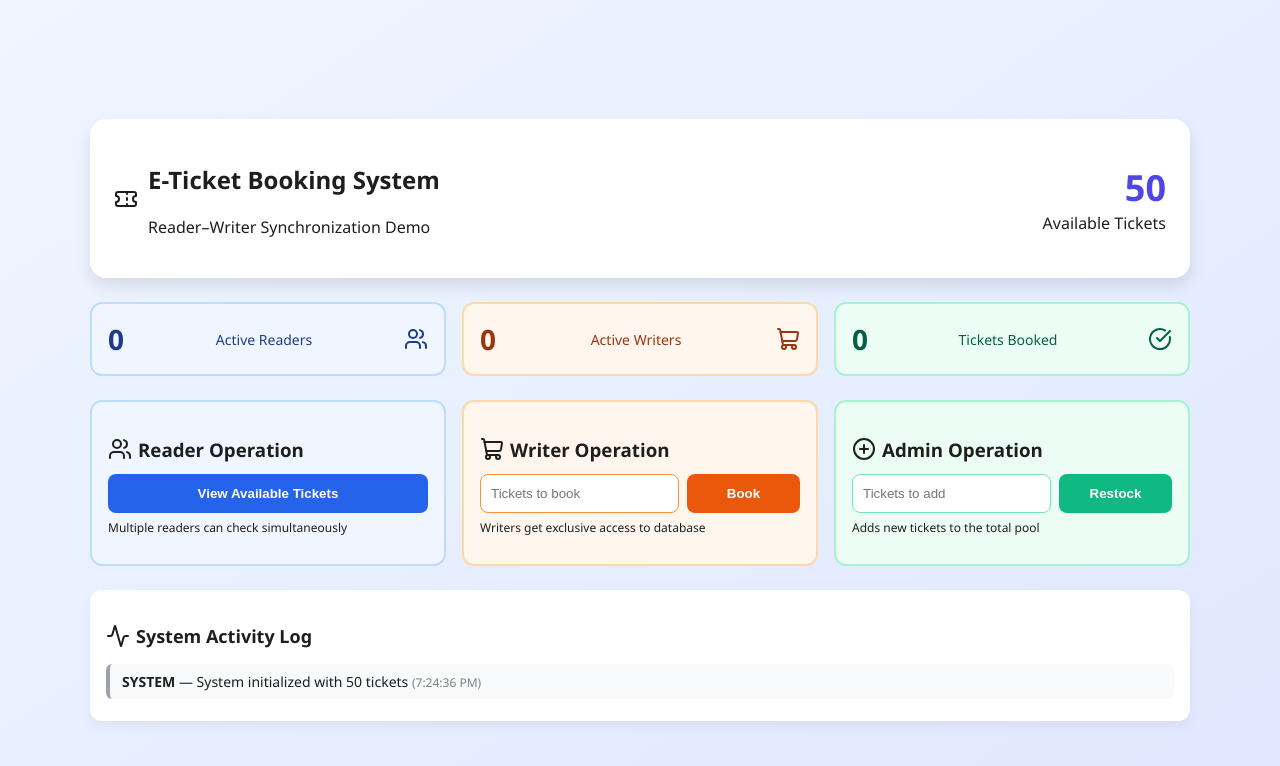
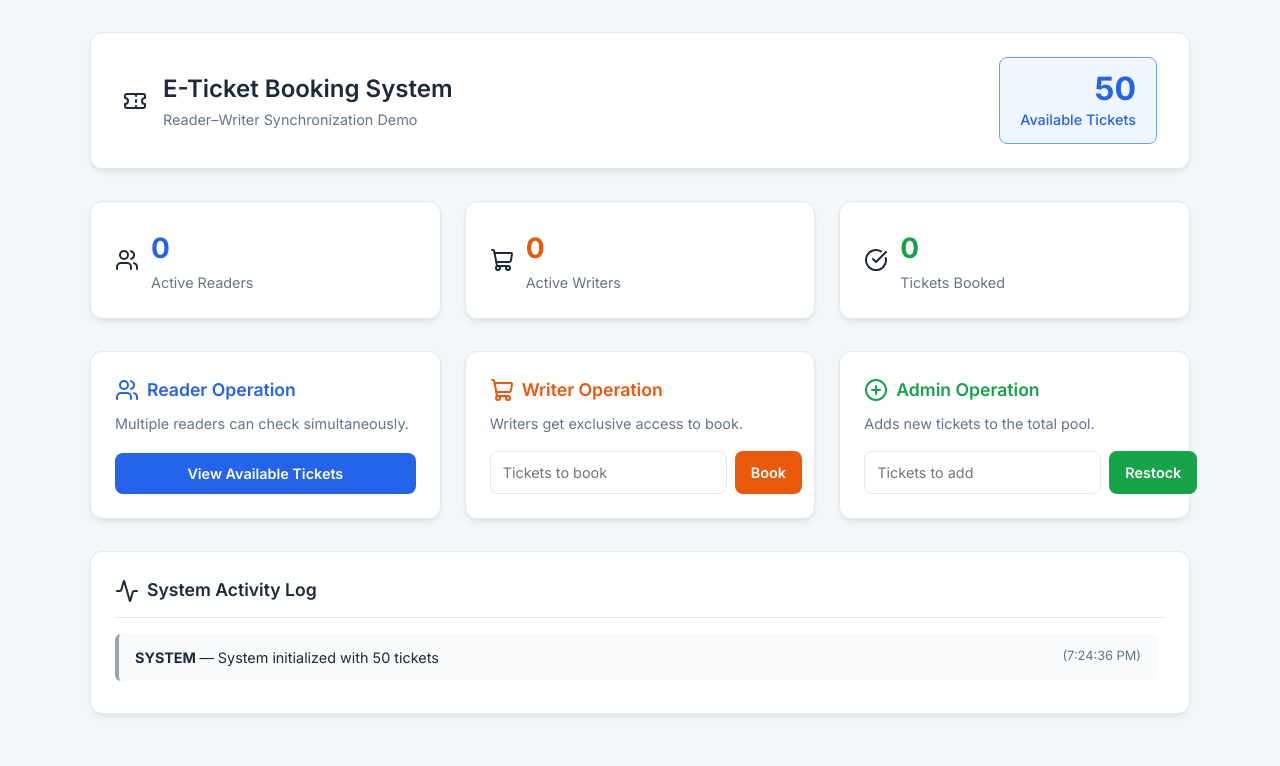
Before and after one commit to saket-0/Operating-Systems, a plain HTML site: page index.html in a window 1280 px wide. Drawn offline with nearby package versions, Linux system fonts and the light colour scheme.

Commit message:
Working Model 1

```diff
--- a/index.html
+++ b/index.html
@@ -8,8 +8,10 @@
   <script src="https://unpkg.com/lucide@latest"></script>
 </head>
 <body>
+
   <div id="app">
-    <div class="main-screen" id="mainScreen"> <header>
+    <div class="container">
+      <header>
         <div class="title">
           <i data-lucide="ticket"></i>
           <div>
@@ -23,49 +25,56 @@
         </div>
       </header>
 
+      <main id="mainScreen">
         <div class="stats">
           <div class="stat blue">
+            <i data-lucide="users"></i>
+            <div class="stat-info">
               <div class="value" id="activeReaders">0</div>
               <div class="label">Active Readers</div>
-          <i data-lucide="users"></i>
+            </div>
           </div>
 
           <div class="stat orange">
+            <i data-lucide="shopping-cart"></i>
+            <div class="stat-info">
               <div class="value" id="activeWriters">0</div>
               <div class="label">Active Writers</div>
-          <i data-lucide="shopping-cart"></i>
+            </div>
           </div>
 
           <div class="stat green">
+            <i data-lucide="check-circle"></i>
+            <div class="stat-info">
               <div class="value" id="ticketsBooked">0</div>
               <div class="label">Tickets Booked</div>
-          <i data-lucide="check-circle"></i>
+            </div>
           </div>
         </div>
 
         <div class="operations">
           <div class="operation blue">
             <h3><i data-lucide="users"></i> Reader Operation</h3>
+            <p>Multiple readers can check simultaneously.</p>
             <button id="viewBtn">View Available Tickets</button>
-          <p>Multiple readers can check simultaneously</p>
           </div>
 
           <div class="operation orange">
             <h3><i data-lucide="shopping-cart"></i> Writer Operation</h3>
+            <p>Writers get exclusive access to book.</p>
             <div class="input-row">
               <input type="number" id="bookCount" placeholder="Tickets to book" min="1">
               <button id="bookBtn">Book</button>
             </div>
-          <p>Writers get exclusive access to database</p>
           </div>
 
           <div class="operation green">
             <h3><i data-lucide="plus-circle"></i> Admin Operation</h3>
+            <p>Adds new tickets to the total pool.</p>
             <div class="input-row">
               <input type="number" id="restockCount" placeholder="Tickets to add" min="1">
               <button id="restockBtn">Restock</button>
             </div>
-          <p>Adds new tickets to the total pool</p>
           </div>
         </div>
 
@@ -75,6 +84,7 @@
             <p class="empty">No activity yet. Start by viewing tickets or booking!</p>
           </div>
         </div>
+      </main>
     </div>
   </div>
 
--- a/style.css
+++ b/style.css
@@ -1,259 +1,356 @@
-body {
-  margin: 0;
-  font-family: 'Segoe UI', Tahoma, Geneva, Verdana, sans-serif;
-  background: linear-gradient(to bottom right, #eff6ff, #e0e7ff);
-  color: #1e1e1e;
+/* --- Google Font Import --- */
+@import url('https://fonts.googleapis.com/css2?family=Inter:wght@400;500;600;700&display=swap');
+
+/* --- CSS Variables --- */
+:root {
+  --font-family: 'Inter', sans-serif;
+  --bg-color: #f4f7fa;
+  --card-bg: #ffffff;
+  --text-primary: #1e293b;
+  --text-secondary: #64748b;
+  --border-color: #e2e8f0;
+  --shadow: 0 4px 6px -1px rgba(0, 0, 0, 0.07), 0 2px 4px -2px rgba(0, 0, 0, 0.04);
+  --shadow-lg: 0 10px 15px -3px rgba(0, 0, 0, 0.07), 0 4px 6px -4px rgba(0, 0, 0, 0.05);
+
+  --blue-light: #eff6ff;
+  --blue-mid: #60a5fa;
+  --blue-dark: #2563eb;
+
+  --orange-light: #fff7ed;
+  --orange-mid: #fb923c;
+  --orange-dark: #ea580c;
+
+  --green-light: #f0fdf4;
+  --green-mid: #4ade80;
+  --green-dark: #16a34a;
+
+  --red-light: #fef2f2;
+  --red-dark: #ef4444;
+
+  --grey-light: #f8fafc;
+  --grey-dark: #9ca3af;
 }
 
-.hidden { display: none; }
+/* --- Base & Reset --- */
+* {
+  margin: 0;
+  padding: 0;
+  box-sizing: border-box;
+}
+
+body {
+  font-family: var(--font-family);
+  background-color: var(--bg-color);
+  color: var(--text-primary);
+  line-height: 1.6;
+}
 
 #app {
+  display: flex;
+  justify-content: center;
+  align-items: flex-start;
   min-height: 100vh;
-  display: flex;
-  align-items: center;
-  justify-content: center;
-  padding: 20px;
+  padding: 2rem 1rem;
 }
 
-/* ----- Initialization Screen ----- */
-/* ... All styles from .init-screen .card to #initBtn:hover
-  have been REMOVED ...
-*/
-
-/* ----- Main Screen ----- */
-.main-screen {
+.container {
   width: 100%;
   max-width: 1100px;
 }
 
+/* --- Header --- */
 header {
-  background: #fff;
-  border-radius: 16px;
-  box-shadow: 0 8px 16px rgba(0, 0, 0, 0.1);
-  padding: 24px;
-  margin-bottom: 24px;
+  background: var(--card-bg);
+  border-radius: 12px;
+  box-shadow: var(--shadow);
+  padding: 1.5rem 2rem;
+  margin-bottom: 2rem;
   display: flex;
   justify-content: space-between;
   align-items: center;
+  border: 1px solid var(--border-color);
 }
 
 .title {
   display: flex;
   align-items: center;
-  gap: 10px;
+  gap: 1rem;
 }
 
 .title i {
-  color: #4f46e5;
+  color: var(--blue-dark);
   width: 32px;
   height: 32px;
 }
 
+.title h2 {
+  font-size: 1.5rem;
+  font-weight: 600;
+  color: var(--text-primary);
+}
+
+.title p {
+  font-size: 0.9rem;
+  color: var(--text-secondary);
+}
+
 .ticket-info {
   text-align: right;
+  background-color: var(--blue-light);
+  border-radius: 8px;
+  padding: 0.75rem 1.25rem;
+  border: 1px solid var(--blue-mid);
 }
 
 .ticket-count {
-  font-size: 36px;
+  font-size: 2rem;
   font-weight: 700;
-  color: #4f46e5;
+  color: var(--blue-dark);
+  line-height: 1.2;
 }
 
-/* ----- Stats ----- */
+.ticket-info div:last-child {
+  font-size: 0.9rem;
+  font-weight: 500;
+  color: var(--blue-dark);
+}
+
+/* --- Stats Grid --- */
 .stats {
   display: grid;
   grid-template-columns: repeat(auto-fit, minmax(250px, 1fr));
-  gap: 16px;
-  margin-bottom: 24px;
+  gap: 1.5rem;
+  margin-bottom: 2rem;
 }
 
 .stat {
+  background: var(--card-bg);
   border-radius: 12px;
-  padding: 16px;
-  border: 2px solid;
+  padding: 1.5rem;
+  border: 1px solid var(--border-color);
+  box-shadow: var(--shadow);
   display: flex;
-  justify-content: space-between;
   align-items: center;
+  gap: 0.75rem;
+  transition: transform 0.2s ease, box-shadow 0.2s ease;
+}
+
+.stat:hover {
+  transform: translateY(-4px);
+  box-shadow: var(--shadow-lg);
 }
 
 .stat i {
   width: 32px;
   height: 32px;
+  padding: 0.5rem;
+  border-radius: 8px;
+  margin-top: 0.25rem;
 }
 
 .stat .value {
-  font-size: 28px;
+  font-size: 1.75rem;
   font-weight: 700;
 }
 
 .stat .label {
-  font-size: 14px;
+  font-size: 0.9rem;
+  color: var(--text-secondary);
 }
 
-.stat.blue {
-  background: #eff6ff;
-  border-color: #bfdbfe;
-  color: #1e3a8a;
-}
+.stat.blue i { background-color: var(--blue-light); color: var(--blue-dark); }
+.stat.orange i { background-color: var(--orange-light); color: var(--orange-dark); }
+.stat.green i { background-color: var(--green-light); color: var(--green-dark); }
 
-.stat.orange {
-  background: #fff7ed;
-  border-color: #fed7aa;
-  color: #9a3412;
-}
+.stat.blue .value { color: var(--blue-dark); }
+.stat.orange .value { color: var(--orange-dark); }
+.stat.green .value { color: var(--green-dark); }
 
-.stat.green {
-  background: #ecfdf5;
-  border-color: #a7f3d0;
-  color: #065f46;
-}
-
-/* ----- Operations ----- */
+/* --- Operations Grid --- */
 .operations {
   display: grid;
-  grid-template-columns: repeat(auto-fit, minmax(300px, 1fr)); /* Modified for 3 columns */
-  gap: 16px;
-  margin-bottom: 24px;
+  grid-template-columns: repeat(auto-fit, minmax(300px, 1fr));
+  gap: 1.5rem;
+  margin-bottom: 2rem;
 }
 
 .operation {
-  border: 2px solid;
+  background: var(--card-bg);
+  border: 1px solid var(--border-color);
   border-radius: 12px;
-  padding: 16px;
+  padding: 1.5rem;
+  box-shadow: var(--shadow);
+  display: flex;
+  flex-direction: column;
 }
 
 .operation h3 {
   display: flex;
   align-items: center;
-  gap: 6px;
-  margin-bottom: 12px;
+  gap: 0.5rem;
+  font-weight: 600;
+  font-size: 1.1rem;
+  margin-bottom: 0.5rem;
+}
+
+.operation p {
+  font-size: 0.9rem;
+  color: var(--text-secondary);
+  flex-grow: 1;
+  margin-bottom: 1rem;
+}
+
+.operation.blue h3 { color: var(--blue-dark); }
+.operation.orange h3 { color: var(--orange-dark); }
+.operation.green h3 { color: var(--green-dark); }
+
+/* Input & Button Styling */
+.input-row {
+  display: flex;
+  gap: 0.5rem;
+  width: 100%;
+}
+
+.input-row input {
+  flex: 1;
+  padding: 0.75rem;
+  border: 1px solid var(--border-color);
+  border-radius: 8px;
+  font-family: var(--font-family);
+  font-size: 0.9rem;
+  outline: none;
+  transition: border-color 0.2s ease, box-shadow 0.2s ease;
+}
+
+.input-row input:focus {
+  border-color: var(--blue-dark);
+  box-shadow: 0 0 0 3px var(--blue-light);
 }
 
 .operation button {
-  width: 100%;
-  padding: 12px;
+  padding: 0.75rem 1rem;
   border: none;
   color: white;
   border-radius: 8px;
   font-weight: 600;
+  font-family: var(--font-family);
+  font-size: 0.9rem;
   cursor: pointer;
+  transition: background-color 0.2s ease, transform 0.2s ease;
 }
 
-.operation p {
-  font-size: 12px;
-  margin-top: 6px;
+.operation button:hover {
+  transform: translateY(-2px);
 }
 
-.operation.blue {
-  background: #eff6ff;
-  border-color: #bfdbfe;
+.operation button:disabled {
+  opacity: 0.6;
+  cursor: not-allowed;
+  transform: none;
 }
 
-.operation.blue button {
-  background: #2563eb;
-}
+.operation.blue button { background: var(--blue-dark); }
+.operation.blue button:hover:not(:disabled) { background: #1d4ed8; }
 
-.operation.blue button:hover {
-  background: #1e40af;
-}
+.operation.orange button { background: var(--orange-dark); }
+.operation.orange button:hover:not(:disabled) { background: #c2410c; }
 
-.operation.orange {
-  background: #fff7ed;
-  border-color: #fed7aa;
-}
+.operation.green button { background: var(--green-dark); }
+.operation.green button:hover:not(:disabled) { background: #15803d; }
 
-.operation.orange button {
-  background: #ea580c;
-}
-
-.operation.orange button:hover {
-  background: #9a3412;
-}
-
-/* ----- Style for new card ----- */
-.operation.green {
-  background: #ecfdf5;
-  border-color: #a7f3d0;
-}
-
-.operation.green button {
-  background: #10b981;
-}
-
-.operation.green button:hover {
-  background: #065f46;
-}
-
-.operation.green .input-row input {
-  border-color: #6ee7b7;
-}
-
-.operation.green .input-row input:focus {
-  border-color: #10b981;
-  box-shadow: 0 0 0 2px #a7f3d0;
-}
-/* ------------------------------ */
-
-.input-row {
-  display: flex;
-  gap: 8px;
-}
-
-.input-row input {
-  flex: 1;
-  padding: 10px;
-  border: 1px solid #fb923c;
-  border-radius: 8px;
-  outline: none;
-}
-
-.input-row input:focus {
-  border-color: #f97316;
-  box-shadow: 0 0 0 2px #fed7aa;
-}
-
-/* ----- Logs ----- */
+/* --- Logs --- */
 .logs {
-  background: #fff;
+  background: var(--card-bg);
   border-radius: 12px;
-  padding: 16px;
-  box-shadow: 0 6px 12px rgba(0, 0, 0, 0.05);
+  padding: 1.5rem;
+  box-shadow: var(--shadow);
+  border: 1px solid var(--border-color);
 }
 
 .logs h3 {
   display: flex;
   align-items: center;
-  gap: 6px;
-  margin-bottom: 16px;
-  font-size: 18px;
+  gap: 0.5rem;
+  font-size: 1.1rem;
+  font-weight: 600;
+  margin-bottom: 1rem;
+  border-bottom: 1px solid var(--border-color);
+  padding-bottom: 0.75rem;
 }
 
 .log-container {
   max-height: 350px;
   overflow-y: auto;
+  padding-right: 0.5rem; /* For scrollbar spacing */
+}
+
+/* Scrollbar styling */
+.log-container::-webkit-scrollbar {
+  width: 6px;
+}
+.log-container::-webkit-scrollbar-track {
+  background: var(--grey-light);
+  border-radius: 10px;
+}
+.log-container::-webkit-scrollbar-thumb {
+  background: #d1d5db;
+  border-radius: 10px;
+}
+.log-container::-webkit-scrollbar-thumb:hover {
+  background: #9ca3af;
 }
 
 .log-entry {
   border-left: 4px solid;
-  padding: 8px 12px;
+  padding: 0.75rem 1rem;
   border-radius: 6px;
-  margin-bottom: 6px;
-  font-size: 14px;
+  margin-bottom: 0.5rem;
+  font-size: 0.9rem;
 }
 
 .log-entry span {
-  font-size: 12px;
-  color: gray;
+  font-size: 0.8rem;
+  color: var(--text-secondary);
+  float: right;
 }
 
-.log-entry.reader { border-color: #3b82f6; background: #eff6ff; }
-.log-entry.writer { border-color: #fb923c; background: #fff7ed; }
-.log-entry.success { border-color: #10b981; background: #ecfdf5; }
-.log-entry.error { border-color: #ef4444; background: #fef2f2; }
-.log-entry.system { border-color: #9ca3af; background: #f9fafb; }
+.log-entry.reader { border-color: var(--blue-mid); background: var(--blue-light); }
+.log-entry.writer { border-color: var(--orange-mid); background: var(--orange-light); }
+.log-entry.success { border-color: var(--green-mid); background: var(--green-light); }
+.log-entry.error { border-color: var(--red-dark); background: var(--red-light); }
+.log-entry.system { border-color: var(--grey-dark); background: var(--grey-light); }
 
 .empty {
   text-align: center;
-  color: #6b7280;
-  padding: 40px 0;
+  color: var(--text-secondary);
+  padding: 3rem 0;
+  font-size: 0.9rem;
 }
+
+/* --- Responsive Design --- */
+@media (max-width: 768px) {
+  #app {
+    padding: 1rem;
+  }
+
+  header {
+    flex-direction: column;
+    gap: 1.5rem;
+    padding: 1.5rem;
+  }
+
+  .title {
+    text-align: center;
+    flex-direction: column;
+  }
+
+  .ticket-info {
+    text-align: center;
+    width: 100%;
+  }
+
+  .stats, .operations {
+    grid-template-columns: 1fr;
+    gap: 1rem;
+  }
+}
```
Lines whose indentation alone changed are shown as unchanged.
